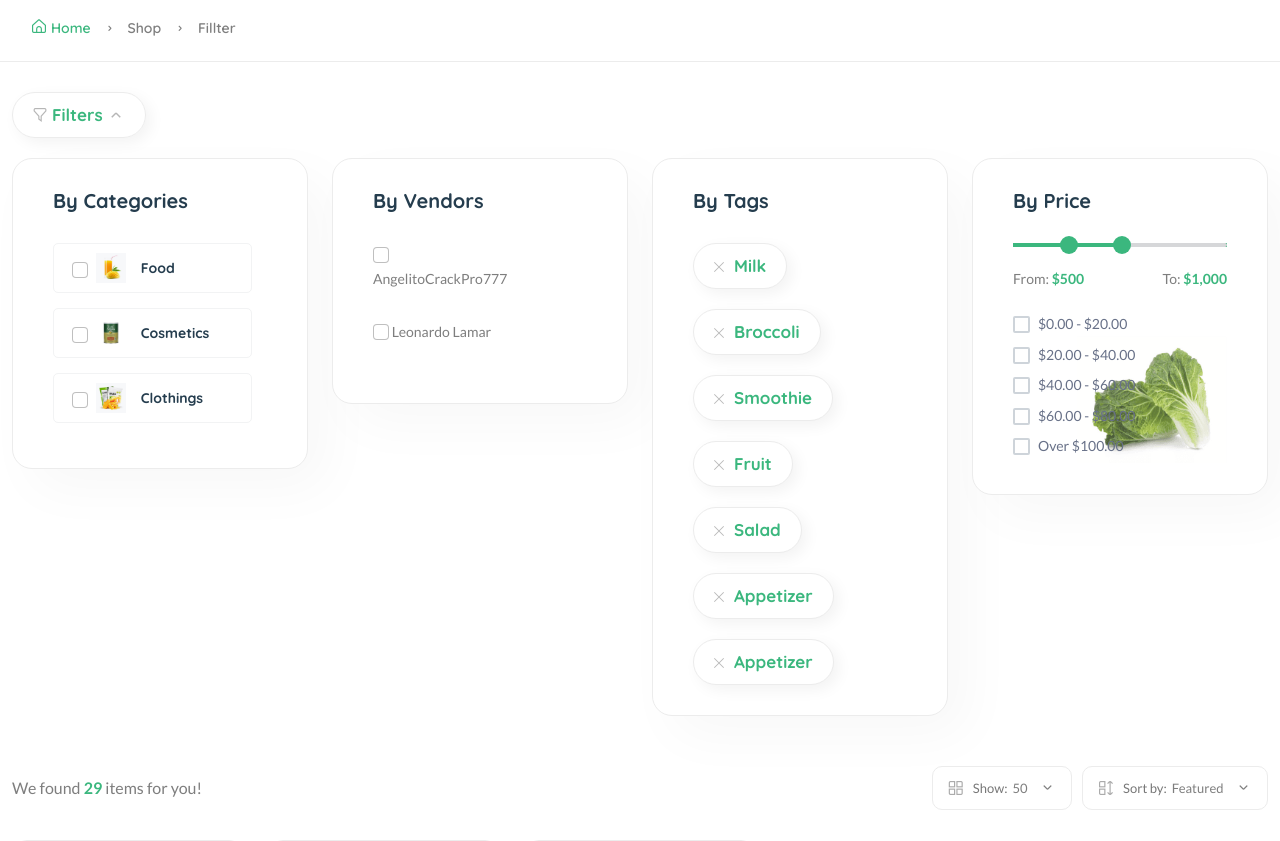
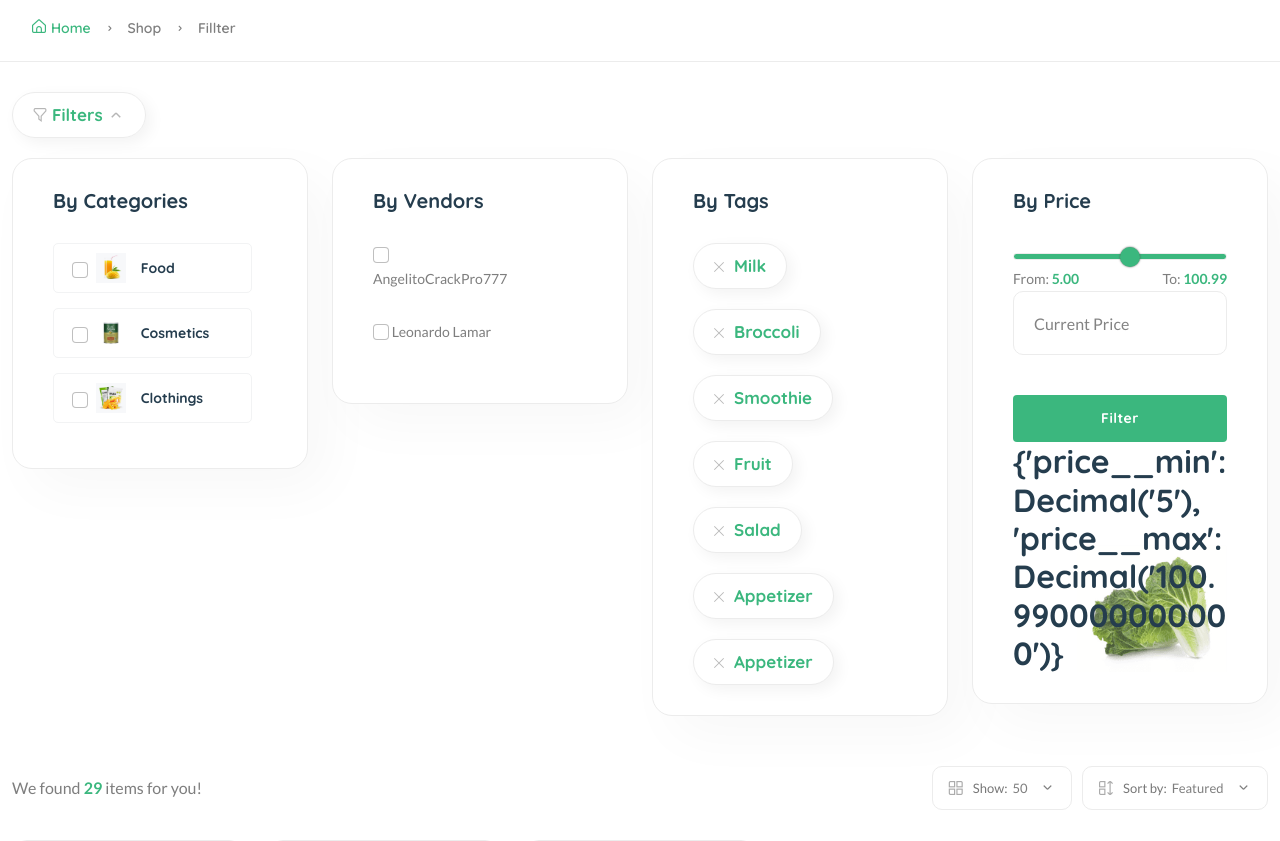
Before and after one commit to AngelDHL/proyecto_tedw, a Django app: page /products/ in a window 1280 px wide. Shown: the part 318-1159 px from the top of the page. Run offline with Django 5.2, Linux system fonts and the light colour scheme; data comes from the database, SQL or seed files in the repository; both versions use the stored data as it was after the commit; parts of the project's set-up code (start-up, migrations or seed data) failed here and were passed over; some libraries are stand-ins or nearby versions.

Commit message:
price range slider 1

```diff
--- a/core/context_processor.py
+++ b/core/context_processor.py
@@ -1,15 +1,20 @@
 from core.models import Product, Category, Vendor, CartOrder, CartOrderItems, ProductImages, ProductReview, wishlist, Address
+from django.db.models import Min, Max
 
 def default(request):
     categories = Category.objects.all()
     vendors = Vendor.objects.all()
+    min_max_price = Product.objects.aggregate(Min("price"), Max("price"))
     try:
         address = Address.objects.get(user=request.user)
     except:
         address = None
 
+
+
     return {
         'categories':categories,
         'address':address,
         'vendors':vendors,
+        'min_max_price':min_max_price
     }
--- a/templates/core/product-list.html
+++ b/templates/core/product-list.html
@@ -2,6 +2,38 @@
 {% load static %}
 {% block content %}
 
+    <head>
+        <style>
+            input[type="range"]{
+                -webkit-appearance: none;
+                margin-right: 15px;
+                height: 7px;
+                background: rgba(255, 255, 255, 0,6);
+                border-radius: 5px;
+                background-image: linear-gradient(#3bb77e, #3bb77e);
+                background-size: 100% 100%;
+                background-repeat: no-repeat;
+            }
+
+            input[type="range"]::-webkit-slider-thumb{
+                -webkit-appearance: none;
+                height: 20px;
+                width: 20px;
+                border-radius: 50%;
+                background: #3bb77e;
+                cursor: ew-resize;
+                box-shadow: 0 0 2px 0 #555;
+                transition: background .3s ease-in-out;
+            }
+
+            input[type="range"]::-webkit-slider-runnable-track{
+                -webkit-appearance: none;
+                box-shadow: none;
+                border: none;
+                background: transparent;
+            }
+        </style>
+    </head>
     <main class="main">
         <div class="page-header breadcrumb-wrap">
             <div class="container">
@@ -88,28 +120,18 @@
                                     <div class="sidebar-widget price_range range">
                                         <div class="price-filter mb-20">
                                             <div class="price-filter-inner">
-                                                <div id="slider-range" class="mb-20"></div>
+                                                <div id="slidder-range" class="mb-20"></div>
+                                                <input type="range" name ="ranDge" class="slider-range" value="Minimum: {{min_max_price.price__min|floatformat:2}}" id="range" min="{{min_max_price.price__min}}" max="{{min_max_price.price__max}}" oninput="max_price.value=this.value">
                                                 <div class="d-flex justify-content-between">
-                                                    <div class="caption">From: <strong id="slider-range-value1" class="text-brand"></strong></div>
-                                                    <div class="caption">To: <strong id="slider-range-value2" class="text-brand"></strong></div>
+                                                    <div class="caption">From: <strong id="slider-range-value1" class="text-brand">{{min_max_price.price__min|floatformat:2}}</strong></div>
+                                                    <div class="caption">To: <strong id="slider-range-value2" class="text-brand">{{min_max_price.price__max|floatformat:2}}</strong></div>
                                                 </div>
+                                                <input type="number" name="" value="Minimum: {{min_max_price.price__min|floatformat:2}}" id="max_price" min="{{min_max_price.price__min}}" max="{{min_max_price.price__max}}" placeholder="Current Price" onkeyup="range.value=this.value">
                                             </div>
                                         </div>
                                         <div class="custome-checkbox">
-                                            <input class="form-check-input" type="checkbox" name="checkbox" id="exampleCheckbox211" value="" />
-                                            <label class="form-check-label" for="exampleCheckbox211"><span>$0.00 - $20.00 </span></label>
-                                            <br />
-                                            <input class="form-check-input" type="checkbox" name="checkbox" id="exampleCheckbox22" value="" />
-                                            <label class="form-check-label" for="exampleCheckbox22"><span>$20.00 - $40.00 </span></label>
-                                            <br />
-                                            <input class="form-check-input" type="checkbox" name="checkbox" id="exampleCheckbox23" value="" />
-                                            <label class="form-check-label" for="exampleCheckbox23"><span>$40.00 - $60.00 </span></label>
-                                            <br />
-                                            <input class="form-check-input" type="checkbox" name="checkbox" id="exampleCheckbox24" value="" />
-                                            <label class="form-check-label" for="exampleCheckbox24"><span>$60.00 - $80.00 </span></label>
-                                            <br />
-                                            <input class="form-check-input" type="checkbox" name="checkbox" id="exampleCheckbox25" value="" />
-                                            <label class="form-check-label" for="exampleCheckbox25"><span>Over $100.00</span></label>
+                                            <button class="btn mt-20 w-100">Filter</button>
+                                            <h3>{{ min_max_price }}</h3>
                                         </div>
                                     </div>
                                 </div>
```
Also changed, not shown: db.sqlite3.
